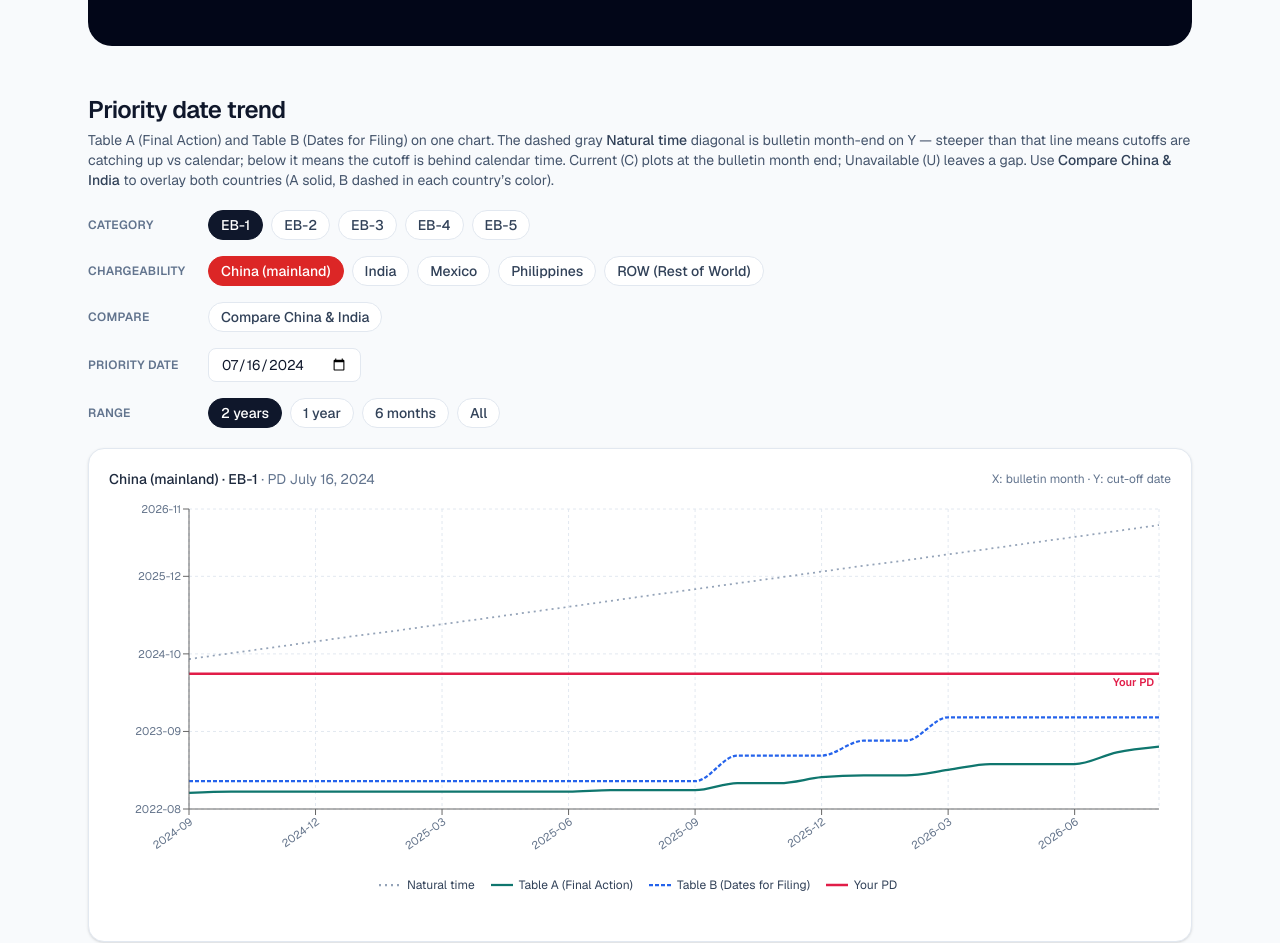
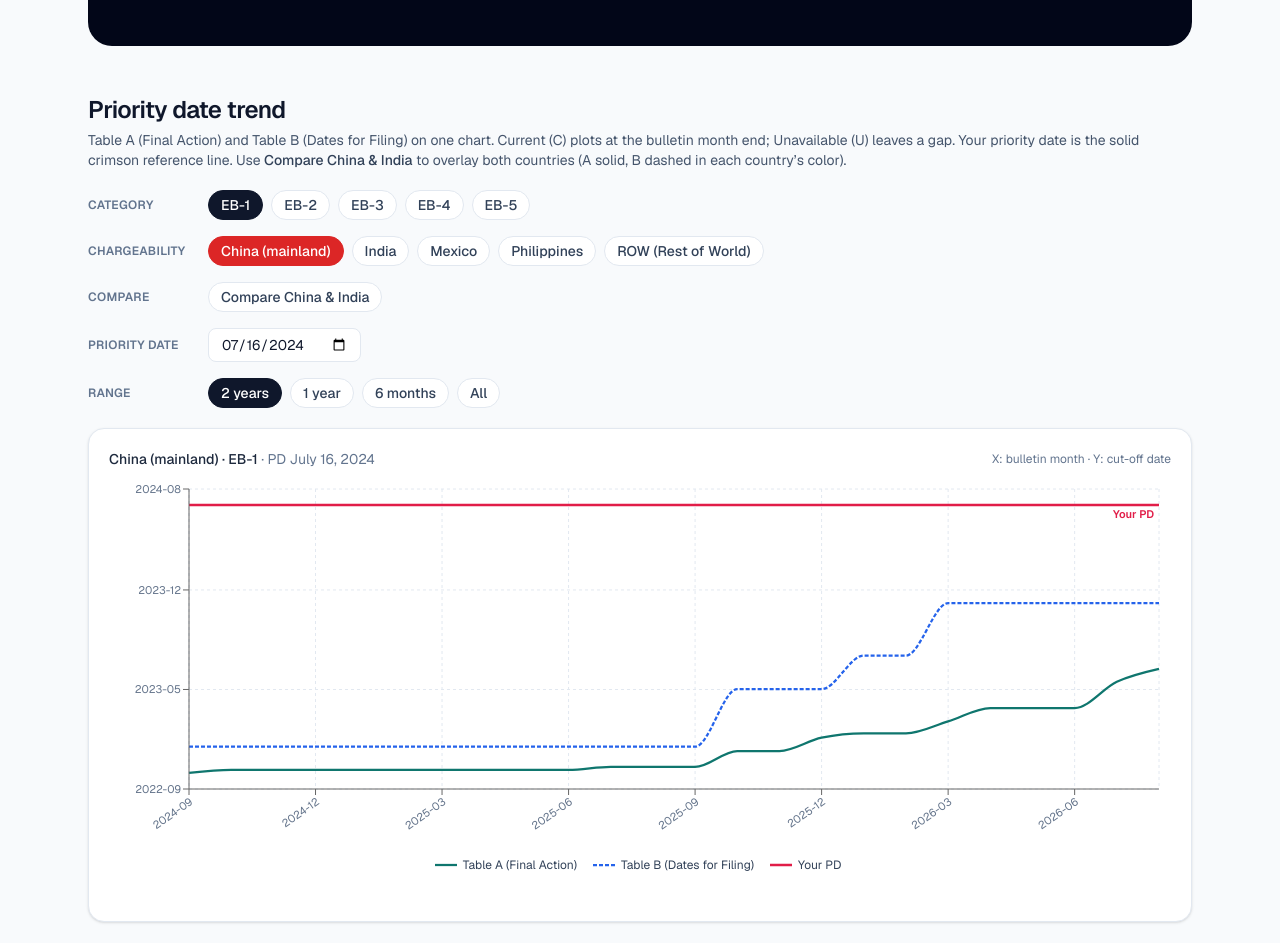
Before and after one commit to yuchenlin/pd-tracker, a Next.js app: page / in a window 1280 px wide. Shown: the part 409-1352 px from the top of the page. Built offline with nearby package versions, Linux system fonts and the light colour scheme.

Commit message:
fix: remove Natural time diagonal from chart again
Keep Y-domain fit, Include PD in scale, stronger PD line, and
China/India compare. Do not reintroduce the calendar diagonal
unless explicitly requested.

```diff
--- a/src/components/ChartPanel.tsx
+++ b/src/components/ChartPanel.tsx
@@ -36,10 +36,6 @@ interface SeriesResponse {
 type ChartRow = {
   id: string;
   title: string;
-  year: number;
-  month: number;
-  /** Bulletin month-end ms — calendar / “y = x” diagonal. */
-  natural: number;
   // Single-country keys
   A: number | null;
   B: number | null;
@@ -59,12 +55,10 @@ type ChartRow = {
 const TABLE_A_COLOR = "#0f766e";
 const TABLE_B_COLOR = "#2563eb";
 const PD_COLOR = "#e11d48";
-const NATURAL_COLOR = "#94a3b8";
 
 const TABLE_A_NAME = "Table A (Final Action)";
 const TABLE_B_NAME = "Table B (Dates for Filing)";
 const PD_NAME = "Your PD";
-const NATURAL_NAME = "Natural time";
 
 const COMPARE_COUNTRIES = ["CHINA", "INDIA"] as const;
 type CompareCountry = (typeof COMPARE_COUNTRIES)[number];
@@ -88,9 +82,6 @@ function emptyRow(p: SeriesPoint): ChartRow {
   return {
     id: p.id,
     title: p.title,
-    year: p.year,
-    month: p.month,
-    natural: Date.UTC(p.year, p.month, 0),
     A: null,
     B: null,
     A_label: null,
@@ -224,7 +215,6 @@ export function ChartPanel({
   const seriesValues = useMemo(() => {
     const values: number[] = [];
     for (const row of chartData) {
-      values.push(row.natural);
       if (compare) {
         for (const ch of COMPARE_COUNTRIES) {
           const a = row[`${ch}_A`];
@@ -311,11 +301,8 @@ export function ChartPanel({
         </h2>
         <p className="mt-1 text-sm text-slate-600">
           Table A (Final Action) and Table B (Dates for Filing) on one chart.
-          The dashed gray <strong className="font-medium text-slate-700">Natural time</strong>{" "}
-          diagonal is bulletin month-end on Y — steeper than that line means
-          cutoffs are catching up vs calendar; below it means the cutoff is
-          behind calendar time. Current (C) plots at the bulletin month end;
-          Unavailable (U) leaves a gap. Use{" "}
+          Current (C) plots at the bulletin month end; Unavailable (U) leaves a
+          gap. Your priority date is the solid crimson reference line. Use{" "}
           <strong className="font-medium text-slate-700">Compare China &amp; India</strong>{" "}
           to overlay both countries (A solid, B dashed in each country’s color).
         </p>
@@ -476,7 +463,7 @@ export function ChartPanel({
                     y={pdMs!}
                     stroke={PD_COLOR}
                     strokeWidth={2.5}
-                    ifOverflow="extendDomain"
+                    ifOverflow="hidden"
                     label={{
                       value: "Your PD",
                       position: "insideTopRight",
@@ -486,18 +473,6 @@ export function ChartPanel({
                     }}
                   />
                 ) : null}
-                <Line
-                  type="linear"
-                  dataKey="natural"
-                  name={NATURAL_NAME}
-                  stroke={NATURAL_COLOR}
-                  strokeWidth={1.75}
-                  strokeDasharray="2 4"
-                  dot={false}
-                  connectNulls
-                  legendType="plainline"
-                  isAnimationActive={false}
-                />
                 {compare ? (
                   <>
                     {(COMPARE_COUNTRIES as readonly CompareCountry[]).map(
@@ -578,9 +553,7 @@ function ChartLegend({
     color: string;
     dash?: string;
     width?: number;
-  }[] = [
-    { name: NATURAL_NAME, color: NATURAL_COLOR, dash: "2 4" },
-  ];
+  }[] = [];
 
   if (compare) {
     for (const ch of COMPARE_COUNTRIES) {
@@ -733,7 +706,6 @@ function ChartTooltip({
 
   for (const item of payload) {
     const key = String(item.dataKey ?? "");
-    if (key === "natural") continue;
 
     let display = "—";
     let name = String(item.name ?? key);
@@ -775,18 +747,6 @@ function ChartTooltip({
             <span className="font-medium text-slate-900">{item.display}</span>
           </li>
         ))}
-        {row?.natural != null ? (
-          <li className="flex items-center gap-2 border-t border-slate-100 pt-1 mt-1">
-            <span
-              className="h-2 w-2 rounded-full"
-              style={{ backgroundColor: NATURAL_COLOR }}
-            />
-            <span className="text-slate-600">{NATURAL_NAME}</span>
-            <span className="font-medium text-slate-900">
-              {formatTickDate(row.natural)}
-            </span>
-          </li>
-        ) : null}
         {pdMs != null ? (
           <li className="flex items-center gap-2 border-t border-slate-100 pt-1 mt-1">
             <span
```
Also changed, not shown: 1 other file (tests, documents, lock files or other folders).
